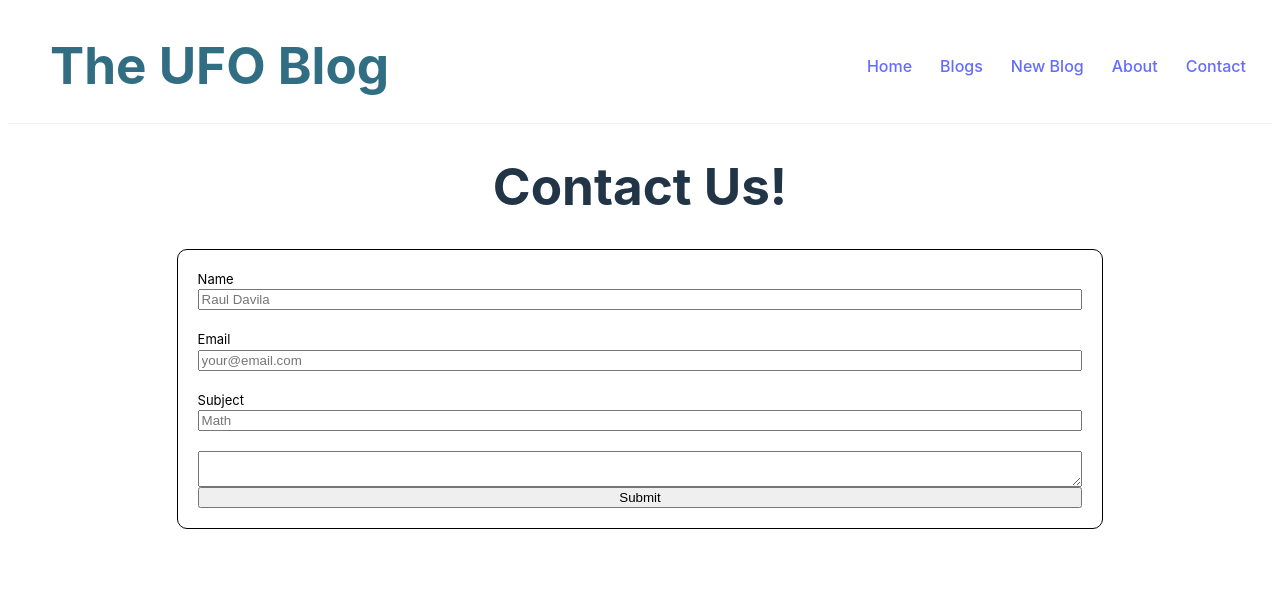
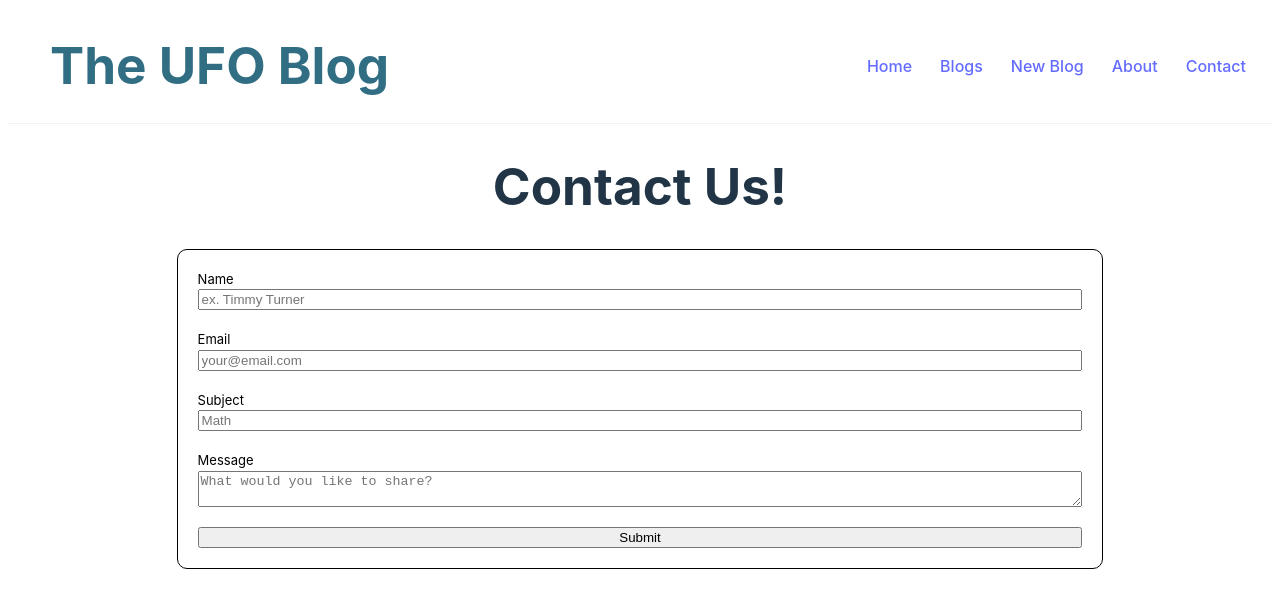
Before and after one commit to rauld323/react-ufo-blog, a Next.js app: page /contact in a window 1280 px wide. Shown: the top 608 px of the page. Built offline with nearby package versions, Linux system fonts and the light colour scheme.

Commit message:
add textArea option to input

```diff
--- a/src/app/components/Input.tsx
+++ b/src/app/components/Input.tsx
@@ -1,5 +1,4 @@
 import React, { FC } from "react";
-import { FieldErrors } from "react-hook-form";
 import styled, { keyframes } from "styled-components";
 
 interface IProps {
@@ -9,6 +8,7 @@ interface IProps {
   error?: string;
   type?: string;
   onChange: (...event: any[]) => void;
+  isTextArea?: boolean;
 }
 
 const Input: FC<IProps> = ({
@@ -17,12 +17,20 @@ const Input: FC<IProps> = ({
   error,
   type = "text",
   onChange,
+  isTextArea,
 }) => {
-  console.log(error);
   return (
     <StyledInputContainer>
       <StyledLabel hasError={!!error}>{label}</StyledLabel>
-      <StyledInput placeholder={placeHolder} type={type} onChange={onChange} />
+      {isTextArea ? (
+        <textarea placeholder={placeHolder} onChange={onChange} />
+      ) : (
+        <StyledInput
+          placeholder={placeHolder}
+          type={type}
+          onChange={onChange}
+        />
+      )}
       {error && (
         <StyledErrorMessage hasError={!!error}>{error}</StyledErrorMessage>
       )}
--- a/src/app/contact/formSchema/contactFormSchema.tsx
+++ b/src/app/contact/formSchema/contactFormSchema.tsx
@@ -23,6 +23,7 @@ export const contactFormSchema = z.object({
     .max(50, "Email should not exceed 50 characters"),
   textArea: z
     .string()
+    .min(10, "Message should be at leaset 10 characters")
     .max(300, "Message should not exceed 300 characters")
     .regex(/^[a-zA-Z0-9\s.,!?'"()]+$/, {
       message: "Invalid characters detected in the message",
--- a/src/app/contact/page.tsx
+++ b/src/app/contact/page.tsx
@@ -30,7 +30,7 @@ const Contact = () => {
               <Input
                 {...field}
                 label={"Name"}
-                placeHolder={"Raul Davila"}
+                placeHolder={"ex. Timmy Turner"}
                 error={errors.fullName?.message}
                 onChange={field.onChange}
               />
@@ -69,10 +69,13 @@ const Contact = () => {
             control={control}
             name="textArea"
             render={({ field }) => (
-              <textarea
+              <Input
                 {...field}
+                isTextArea
+                label={"Message"}
+                placeHolder={"What would you like to share?"}
+                error={errors.textArea?.message}
                 onChange={field.onChange}
-                // onError={errors.textArea?.message}
               />
             )}
           />
```
